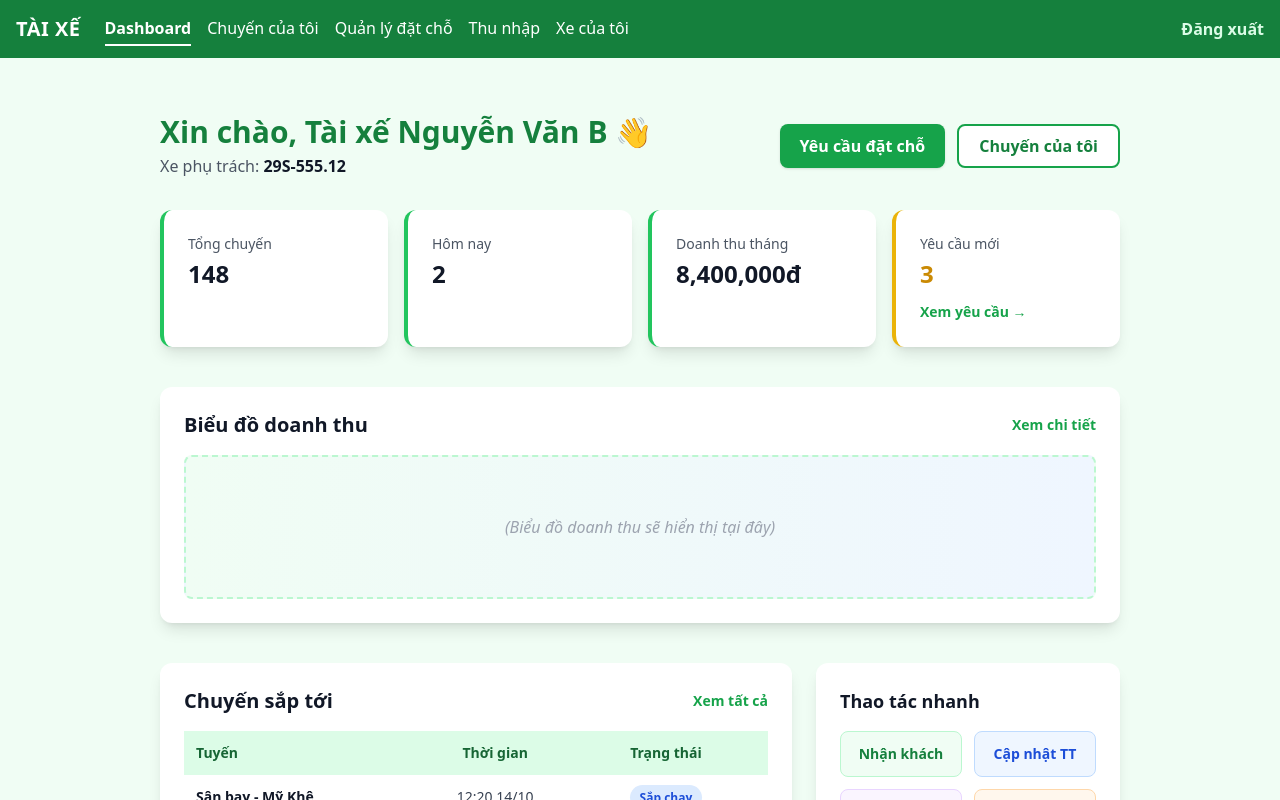
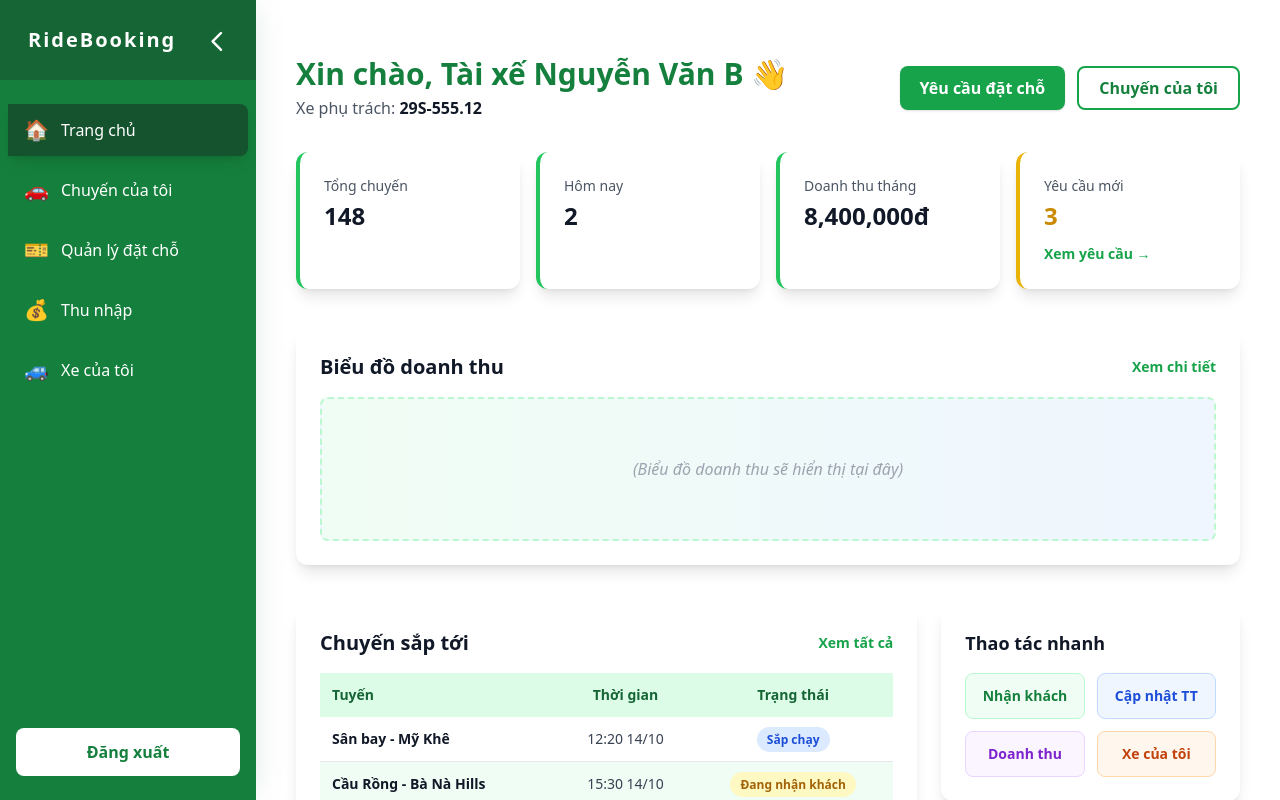
Before and after one commit to LuongTND/TRANSPORT_OJTFA25_FrontEnd, a React (Vite) app: page /driver in a window 1280 px wide. Shown: the top 800 px of the page. Built offline with nearby package versions, Linux system fonts and the light colour scheme; no server answers.

Commit message:
upload DriverDashboard

```diff
--- a/src/pages/common/layouts/DriverLayout.jsx
+++ b/src/pages/common/layouts/DriverLayout.jsx
@@ -1,19 +1,19 @@
-import React from 'react';
+import React, { useState } from 'react';
 import { Link, Outlet, useLocation, useNavigate } from 'react-router-dom';
 import { removeAuthToken } from '../../../utils/mockAuth';
 
-
 const nav = [
-  { to: '/driver', text: 'Dashboard' },
-  { to: '/driver/my-trips', text: 'Chuyến của tôi' },
-  { to: '/driver/manage-bookings', text: 'Quản lý đặt chỗ' },
-  { to: '/driver/earnings', text: 'Thu nhập' },
-  { to: '/driver/my-vehicles', text: 'Xe của tôi' },
+  { to: '/driver', text: 'Trang chủ', icon: '🏠' },
+  { to: '/driver/my-trips', text: 'Chuyến của tôi', icon: '🚗' },
+  { to: '/driver/manage-bookings', text: 'Quản lý đặt chỗ', icon: '🎫' },
+  { to: '/driver/earnings', text: 'Thu nhập', icon: '💰' },
+  { to: '/driver/my-vehicles', text: 'Xe của tôi', icon: '🚙' },
 ];
 
 const DriverLayout = () => {
   const { pathname } = useLocation();
   const navigate = useNavigate();
+  const [open, setOpen] = useState(true);
 
   const handleLogout = () => {
     try {
@@ -23,29 +23,76 @@ const DriverLayout = () => {
       navigate('/login');
     }
   };
+
+  const isActive = (path) => {
+    if (path === '/driver') {
+      return pathname === '/driver' || pathname === '/driver/';
+    }
+    return pathname.startsWith(path);
+  };
+
   return (
-    <div className="min-h-screen flex flex-col bg-green-50">
-      <header className="bg-green-700 text-white flex items-center px-4 py-3 gap-6">
-        <div className="text-xl font-extrabold tracking-wide">TÀI XẾ</div>
-        <nav className="flex gap-4 flex-1">
+    <div className="flex min-h-screen">
+      {/* Sidebar */}
+      <aside
+        className={`
+          bg-green-700 text-white flex flex-col min-h-screen z-40 shadow-[4px_0_32px_-8px_rgba(22,101,52,0.15)]
+          fixed top-0 left-0
+          transition-all duration-300
+          ${open ? 'w-64' : 'w-16'}
+        `}
+      >
+        {/* Header with Toggle */}
+        <div className="flex items-center justify-between px-4 h-20 font-extrabold text-2xl tracking-tight border-b border-green-800 bg-green-800 select-none">
+          <div className="flex items-center gap-3">
+            <span className="text-emerald-200 text-2xl"><i className="fa-solid fa-car-side"></i></span>
+            {open && <span className="font-extrabold tracking-widest text-xl">RideBooking</span>}
+          </div>
+          <button
+            onClick={() => setOpen(!open)}
+            className="text-white hover:bg-green-700 p-2 rounded-lg transition"
+            aria-label="Toggle sidebar"
+          >
+            <svg width="1.2em" height="1.2em" viewBox="0 0 24 24" fill="none" className="inline">
+              <path d={open ? 'M15 19l-7-7 7-7' : 'M9 5l7 7-7 7'} stroke="currentColor" strokeWidth="2" strokeLinecap="round" strokeLinejoin="round"/>
+            </svg>
+          </button>
+        </div>
+
+        {/* Navigation */}
+        <nav className="flex flex-col py-6 gap-2 flex-1 overflow-y-auto">
           {nav.map((item) => (
             <Link
               key={item.to}
               to={item.to}
-              className={
-                pathname.startsWith(item.to)
-                  ? 'border-b-2 border-white py-1 font-bold'
-                  : 'hover:text-green-200 py-1 transition-colors'
-              }
-            >{item.text}</Link>
+              className={`flex items-center px-4 py-3 font-medium gap-3 rounded-r-lg mx-2 hover:bg-green-600 transition text-base
+                ${isActive(item.to) ? 'bg-green-900 font-bold shadow-lg' : ''}`}
+              title={!open ? item.text : ''}
+            >
+              <span className="text-xl min-w-[1.5rem] text-center">{item.icon}</span>
+              {open && <span>{item.text}</span>}
+            </Link>
           ))}
         </nav>
-        <button onClick={handleLogout} className="text-green-100 hover:text-white font-semibold ml-auto">Đăng xuất</button>
-      </header>
-      <div className="flex-1 max-w-5xl mx-auto w-full px-4 py-6">
-        <Outlet />
+
+        {/* Logout */}
+        <div className="mt-auto pb-6 px-4">
+          <button
+            onClick={handleLogout}
+            className={`flex items-center justify-center w-full py-3 text-center font-bold rounded-lg bg-white text-green-700 hover:bg-green-100 transition ${!open && 'px-2'}`}
+            title={!open ? 'Đăng xuất' : ''}
+          >
+            {open ? 'Đăng xuất' : '🚪'}
+          </button>
+        </div>
+      </aside>
+
+      {/* Content */}
+      <div className={`flex-1 flex flex-col transition-all duration-300 ${open ? 'ml-64' : 'ml-16'}`}>
+        <div className="w-full max-w-7xl mx-auto p-6 flex-1">
+          <Outlet />
+        </div>
       </div>
-      {/* <Footer /> */}
     </div>
   );
 };
--- a/src/pages/driver/DriverDashboard.jsx
+++ b/src/pages/driver/DriverDashboard.jsx
@@ -19,7 +19,7 @@ const DriverDashboard = () => {
     const load = async () => {
       setLoading(true);
       setError("");
-      const USE_MOCK = true; // render ngay UI với dữ liệu mẫu
+      const USE_MOCK = true;
       try {
         const user = getUserInfo();
         const driverId = user?.id || 1;
@@ -48,7 +48,6 @@ const DriverDashboard = () => {
       }
     };
     load();
-    // eslint-disable-next-line react-hooks/exhaustive-deps
   }, []);
 
   if (loading) {
@@ -61,11 +60,14 @@ const DriverDashboard = () => {
 
   return (
     <div className="max-w-6xl mx-auto py-8 px-4">
-      {/* Header */}
       <div className="flex flex-col md:flex-row md:items-center md:justify-between mb-8 gap-4">
         <div>
-          <h2 className="text-3xl font-bold text-green-700 mb-1">Xin chào, Tài xế {driver.name} 👋</h2>
-          <p className="text-gray-600">Xe phụ trách: <span className="font-semibold text-gray-900">{driver.vehicle || 'Đang cập nhật'}</span></p>
+          <h2 className="text-3xl font-bold text-green-700 mb-1">
+            Xin chào, Tài xế {driver.name} 👋
+          </h2>
+          <p className="text-gray-600">
+            Xe phụ trách: <span className="font-semibold text-gray-900">{driver.vehicle || 'Đang cập nhật'}</span>
+          </p>
         </div>
         <div className="flex gap-3">
           <button
@@ -132,7 +134,7 @@ const DriverDashboard = () => {
                   Xem tất cả
                 </Link>
               </div>
-              {upcoming.length ? (
+              {upcoming.length > 0 ? (
                 <div className="overflow-x-auto">
                   <table className="w-full text-sm">
                     <thead className="bg-green-100 text-green-800">
```
